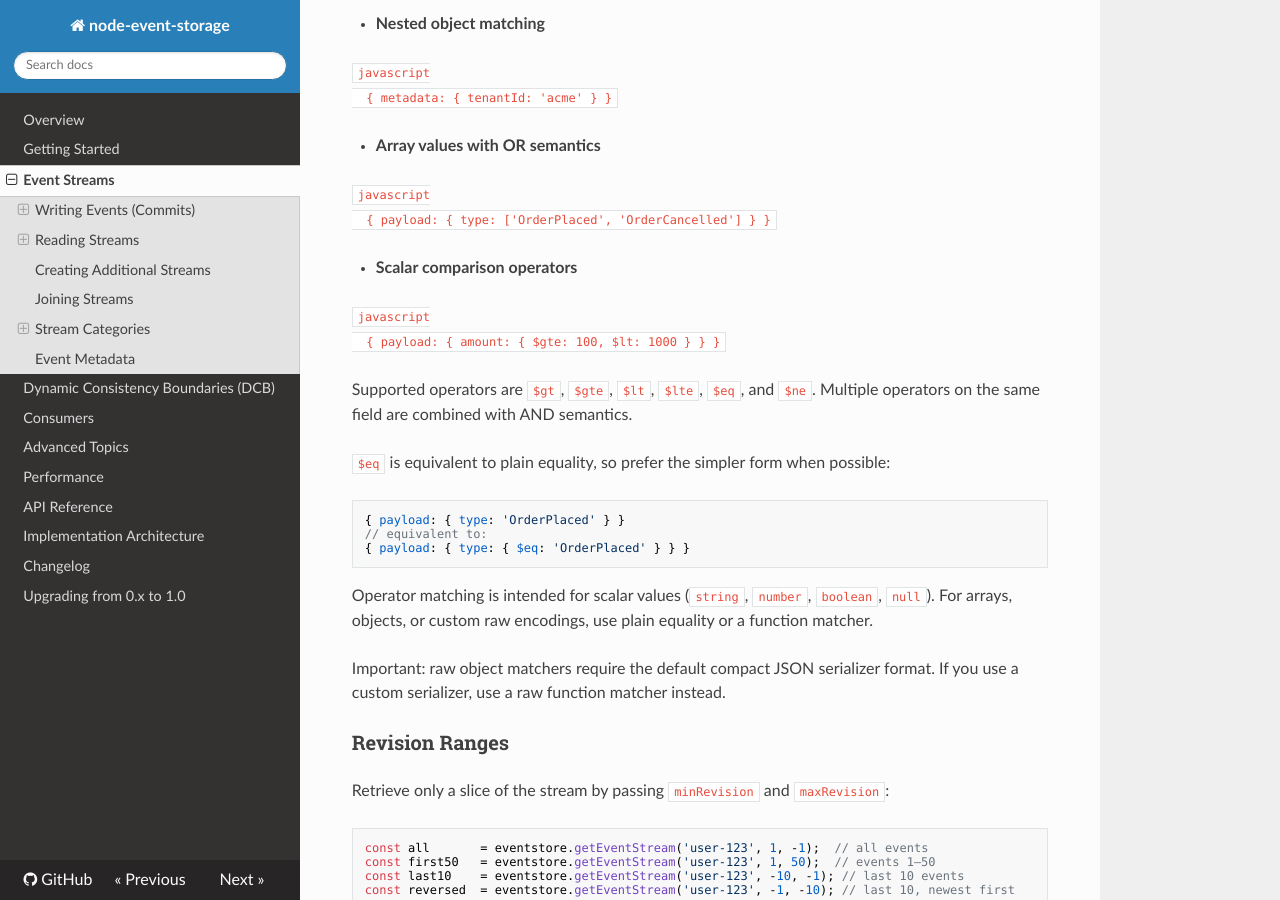
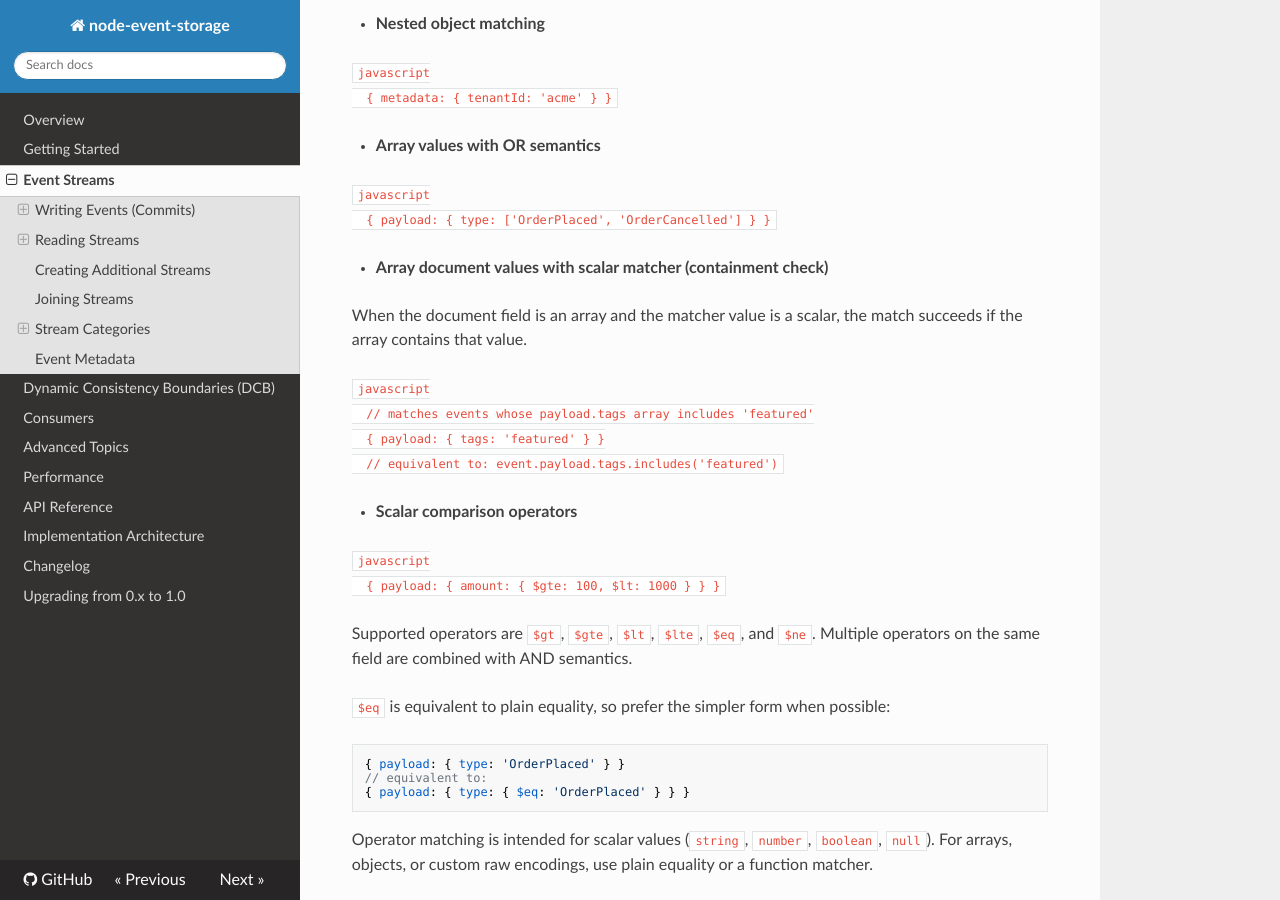
Before and after one commit to albe/node-event-storage, an MkDocs documentation site: the page built from docs/streams.md, in a window 1280 px wide and 900 px high, scrolled down 2550 px. Built offline with MkDocs 1.6.1, drawn with Linux system fonts in a browser that asks for light colours; nearby versions of some CDN libraries.

Commit message:
Fix dcbUtil types-only OR bug, update error message, document array containment in streams.md

````diff
--- a/docs/streams.md
+++ b/docs/streams.md
@@ -122,6 +122,17 @@ Supported forms:
 
   ```javascript
   { payload: { type: ['OrderPlaced', 'OrderCancelled'] } }
+  ```
+
+- **Array document values with scalar matcher (containment check)**
+
+  When the document field is an array and the matcher value is a scalar, the match
+  succeeds if the array contains that value.
+
+  ```javascript
+  // matches events whose payload.tags array includes 'featured'
+  { payload: { tags: 'featured' } }
+  // equivalent to: event.payload.tags.includes('featured')
   ```
 
 - **Scalar comparison operators**
````
Also changed, not shown: 2 other files.
